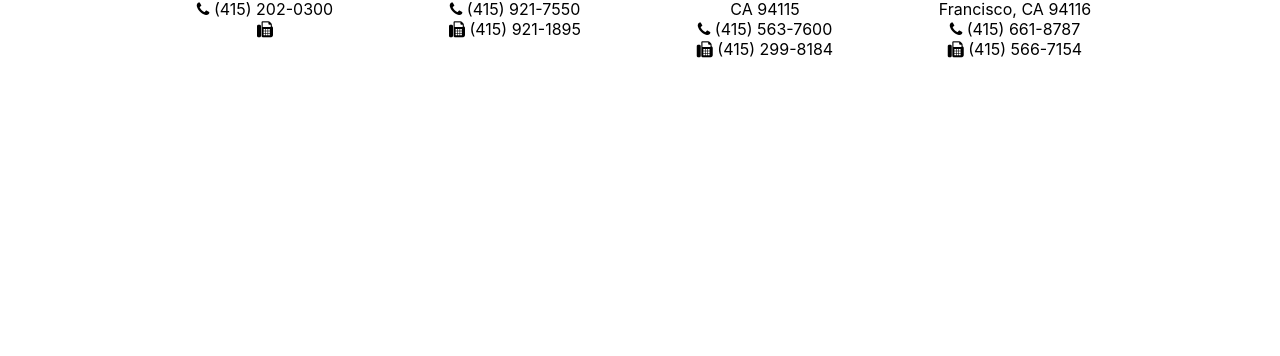
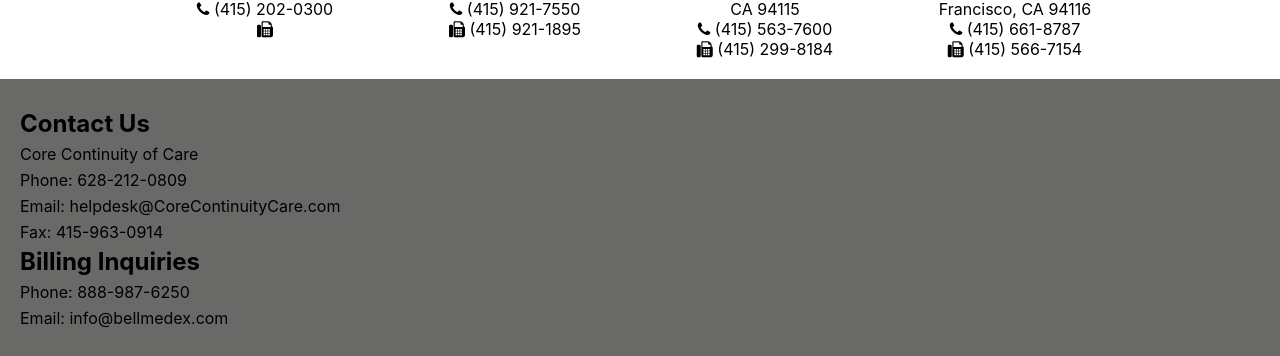
Before and after one commit to GilBu/corecontinuitycare, a React (Create React App) app: page /locations in a window 1280 px wide. Shown: the part 483-839 px from the top of the page. Before the commit the page ends 800 px from the top, so only its background shows below. Built offline with nearby package versions, Linux system fonts and the light colour scheme.

Commit message:
add contact information to each page

```diff
--- a/src/App.js
+++ b/src/App.js
@@ -35,7 +35,6 @@
                 </div>
               </div>
               <Locations />
-              <ContactUs />
               </React.Fragment>
             )} />
             <Route path="/about" component={About} />
--- a/src/components/pages/about/About.js
+++ b/src/components/pages/about/About.js
@@ -2,6 +2,7 @@
 import {imagesList} from './images.js'
 import Bio from './bio.js'
 import './styles.css'
+import ContactUs from '../contactUs/ContactUs';
 
 function About() {
   const produceImageWidgets = () => {
@@ -39,6 +40,7 @@
         </div>
         <Bio />
       </div>
+      <ContactUs />
     </React.Fragment>
   )
 }
--- a/src/components/pages/locations/Locations.js
+++ b/src/components/pages/locations/Locations.js
@@ -1,6 +1,7 @@
 import React from 'react';
 import {imagesList} from './images.js'
 import './styles.css'
+import ContactUs from '../contactUs/ContactUs';
 
 function Locations() {
   const produceImageWidgets = () => {
@@ -25,7 +26,8 @@
          <div className="locations-info">
           {produceImageWidgets()}
          </div>
-       </div>
+      </div>
+      <ContactUs />
     </React.Fragment>
   )
 }
```
